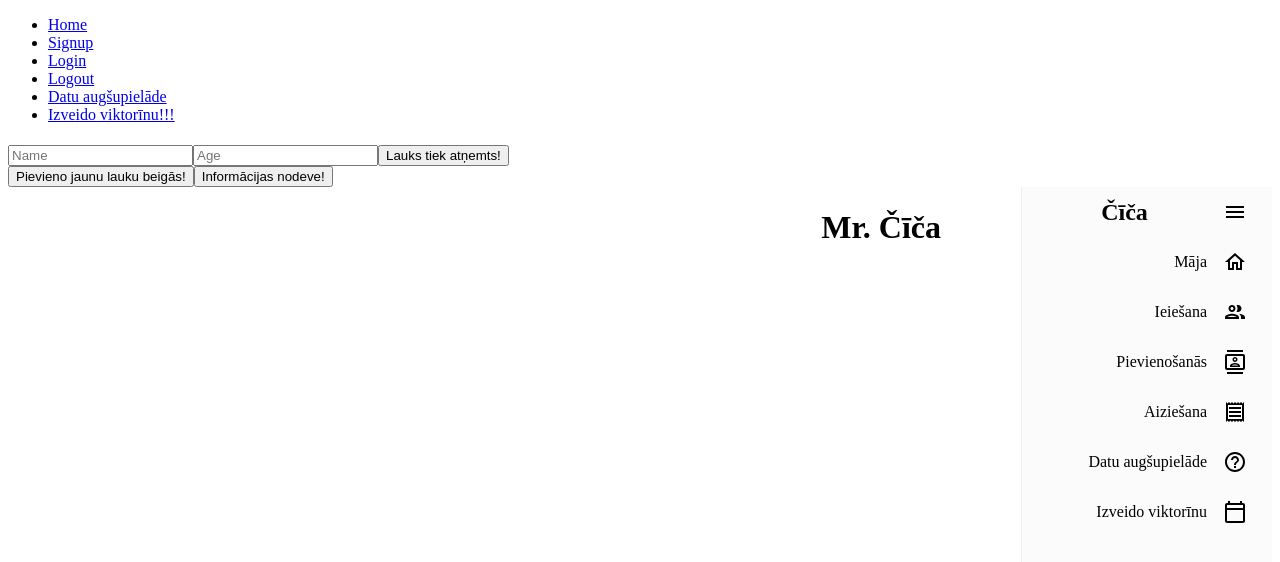
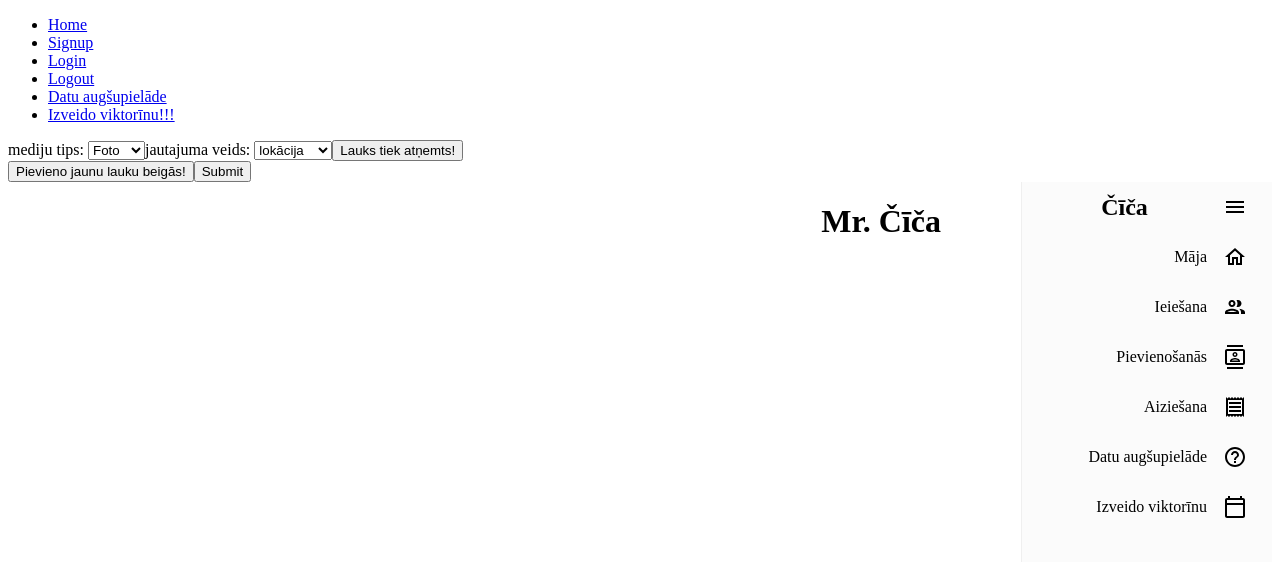
Before and after one commit to snake2205/kultorina, a React (Create React App) app in the folder frontend/: page /make_quiz in a window 1280 px wide. Shown: the top 562 px of the page. Built offline with nearby package versions, Linux system fonts and the light colour scheme.

Commit message:
free from desire deleted, make quiz forma pabeigta

```diff
--- a/frontend/src/pages/components/forms/free_from_desire.jsx
+++ /dev/null
@@ -1,66 +0,0 @@
-import React from "react";
-import { Link, Outlet } from "react-router-dom";
-import { useForm } from "react-hook-form";
-import axios from "axios";
-import { useToken } from "../hooks/useToken";
-import { useState, useEffect } from "react";
-import { return_error } from "../errors/errorHandling";
-import { Navigate } from "react-router-dom";
-
-function Sigma() {
-    const [inputFields, setInputFields] = useState([
-      { name: '', age: '' }
-    ])
-    const handleFormChange = (index, event) => {
-        let data = [...inputFields];
-        data[index][event.target.name] = event.target.value;
-        setInputFields(data);
-     }
-     const addFields = () => {
-        let data = [...inputFields];
-        let newfield = { name: data[data.length - 1].name, age: data[data.length - 1].age }
-
-        setInputFields([...inputFields, newfield])
-    }
-    const removeFields = (index) => {
-        let data = [...inputFields];
-        data.splice(index, 1)
-        setInputFields(data)
-    }
-    const submit = (e) => {
-        e.preventDefault();
-        console.log(inputFields)
-    }
-    return (
-      <div className="App">
-        <form onSubmit={submit}>
-          {inputFields.map((input, index) => {
-            return (
-              <div key={index}>
-                <input
-                  name='name'
-                  placeholder='Name'
-                  value={input.name}
-                  onChange={event => handleFormChange(index, event)}
-                />
-                <input
-                  name='age'
-                  placeholder='Age'
-                  value={input.age}
-                  onChange={event => handleFormChange(index, event)}
-                />
-                <button onClick={() => removeFields(index)}>Lauks tiek atņemts!</button>
-
-
-              </div>
-            )
-          })}
-          <button onClick={addFields}>Pievieno jaunu lauku beigās!</button>
-          <button onClick={submit}>Informācijas nodeve!</button>
-
-        </form>
-      </div>
-    );
-  }
-
-  export default Sigma;
--- a/frontend/src/pages/components/forms/make_quiz_form.jsx
+++ b/frontend/src/pages/components/forms/make_quiz_form.jsx
@@ -1,5 +1,4 @@
 import React from "react";
-import { Link, Outlet } from "react-router-dom";
 import { useForm } from "react-hook-form";
 import axios from "axios";
 import { useToken } from "../hooks/useToken";
@@ -7,64 +6,88 @@ import { useState, useEffect } from "react";
 import { return_error } from "../errors/errorHandling";
 import { Navigate } from "react-router-dom";
 
-function Signup_Form() {
+function Make_Quiz_Form() {
+    const [selected, setSelected] = useState();
     const { register, handleSubmit } = useForm();
-    const { token, setToken } = useToken();
-    const [error, setError] = useState(null);
-    const [selected, setSelected] = useState();
 
     const FotoQ = ["lokācija", "gadskaitļi", "Karte", "ātrums"];
     const AudioQ = ["komponists", "nosaukums", "gadskaitlis"];
 
+    let options = null;
     let type = null;
-    let options = null;
 
-    const changeSelectOptionHandler = (event) => {
+    const changeSelectOptionHandler = (index, event) => {
+        let data = [...inputFields];
+        data[index][event.target.name] = event.target.value;
+        setInputFields(data);
+
         setSelected(event.target.value);
+        if (event.target.value == "foto") {
+            type = FotoQ;
+        } else if (event.target.value == "audio") {
+            type = AudioQ;
+        }
+        data[index]['question'] = type[0]
+        data[index]['options'] = type.map((el) => <option key={el}>{el}</option>);
+
+        console.log(data);
     };
 
-    if (selected === "foto") {
-        type = FotoQ;
-    } else if (selected === "audio") {
-        type = AudioQ;
+    const [inputFields, setInputFields] = useState([
+        { field: 'foto', question: FotoQ[0], options: FotoQ.map((el) => <option key={el}>{el}</option>) }
+    ])
+    const handleFormChange = (index, event) => {
+        let data = [...inputFields];
+        data[index][event.target.name] = event.target.value;
+        setInputFields(data);
     }
+    const addFields = (event) => {
+        event.preventDefault();
+        let data = [...inputFields];
+        let newfield = { field: data[data.length - 1].field, question: data[data.length - 1].question, options: data[data.length - 1].options }
 
-    if (type) {
-        options = type.map((el) => <option key={el}>{el}</option>);
+        setInputFields([...inputFields, newfield])
     }
-
-    const onSubmit = (data, e) => {
-        const payload = new FormData();
-        payload.append(`username`, data.username);
-        payload.append(`password`, data.password);
-        payload.append(`email`, data.email);
-        axios.post("http://127.0.0.1:8000/auth/signup", payload)
-            .then((res) => { setToken(res.data); setError(<Navigate to="/" />); })
-            .catch((err) => {
-                setError(return_error(err));
-            })
+    const removeFields = (event, index) => {
+        event.preventDefault();
+        let data = [...inputFields];
+        data.splice(index, 1)
+        setInputFields(data)
+    }
+    const onSubmit = (e) => {
+        let data = [...inputFields];
+        const payload = new FormData(); {/* izveido FormData() instanci payload */ }
+        payload.append("field", data.map((e) => e.field));
+        payload.append("question", data.map((e) => e.question));
+        console.log(data);
+        axios.post("http://127.0.0.1:8000/make_quiz/quiz_form", payload);
     }
     return (
-        <>
+        <div className="App">
             <form onSubmit={handleSubmit(onSubmit)}>
-                <label>mediju tips:</label><br />
-                <select name="field" id="field" onChange={changeSelectOptionHandler}>
-                    <option value="foto">Foto</option>
-                    <option value="audio">Audio</option>
-                </select><br />
-                <label>jautajuma veids:</label><br />
-                <select name="question_type" id="question_type">
-                    {options}
-                </select><br />
-                <button>Informācija ir ievadīta!</button>
+                {inputFields.map((input, index) => {
+                    return (
+                        <div key={index}>
+                            <label>mediju tips: </label>
+                            <select defaultValue={input.field} name="field" id="field" onChange={event => changeSelectOptionHandler(index, event)}>
+                                <option value="foto">Foto</option>
+                                <option value="audio">Audio</option>
+                            </select>
+                            <label>jautajuma veids: </label>
+                            <select defaultValue={input.question} name="question" id="question" onChange={event => handleFormChange(index, event)}>
+                                {input.options}
+                            </select>
+                            <button onClick={event => removeFields(event, index)}>Lauks tiek atņemts!</button>
+
+                        </div>
+                    )
+                })}
+                <button onClick={addFields}>Pievieno jaunu lauku beigās!</button>
+                <input type="submit" />
+
             </form>
-            <p>{error}</p>
-        </>
-
-    )
+        </div>
+    );
 }
 
-
-
-
-export default Signup_Form;
+export default Make_Quiz_Form;
--- a/frontend/src/pages/quizMaker/make_quiz.jsx
+++ b/frontend/src/pages/quizMaker/make_quiz.jsx
@@ -1,9 +1,8 @@
-import Sigma from "../components/forms/free_from_desire";
+import Make_Quiz_Form from "../components/forms/make_quiz_form";
 function Make_Quiz() {
     return (
         <>
-            <h1></h1>
-            <Sigma />
+            <Make_Quiz_Form />
         </>
     );
 }
```
